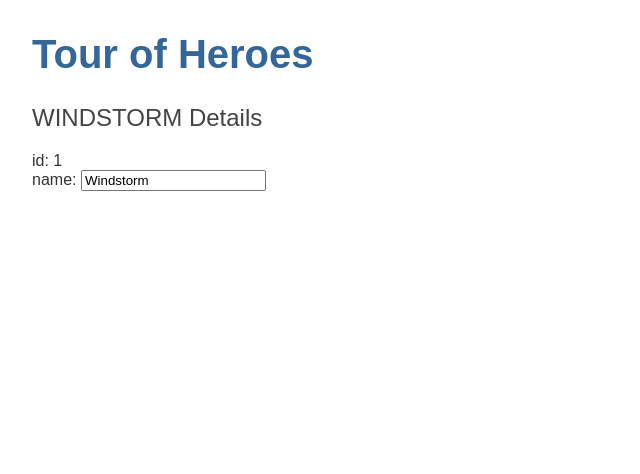
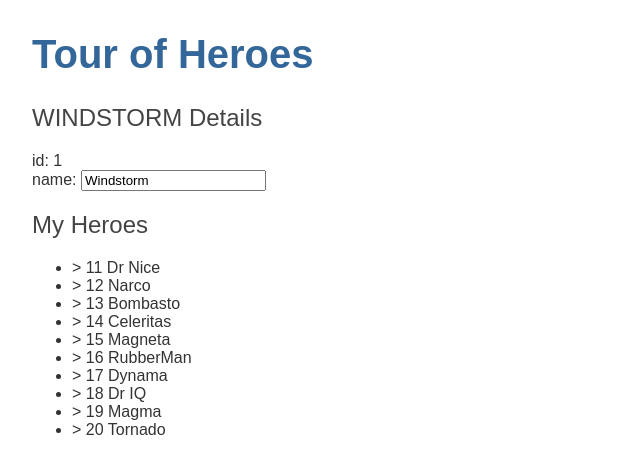
Before and after one commit to estebanquiencke/Practica_angular, an Angular app: page / in a window 1280 px wide. Shown: the top 474 px of the page, without its empty margins (0-640 px from the left). Built offline with nearby package versions, Linux system fonts and the light colour scheme.

Commit message:
2 files modified, 1 added

```diff
--- a/src/app/heroes/heroes.component.html
+++ b/src/app/heroes/heroes.component.html
@@ -6,3 +6,9 @@
         <input [(ngModel)]="hero.name" placeholder="name"/>
           </label>
           </div>
+<h2>My Heroes</h2>
+<ul class="heroes">
+  <li *ngFor="let hero of heroes">>
+      <span class="badge">{{hero.id}}</span> {{hero.name}}
+        </li>
+        </ul>
--- a/src/app/heroes/heroes.component.ts
+++ b/src/app/heroes/heroes.component.ts
@@ -1,12 +1,13 @@
 import { Component, OnInit } from '@angular/core';
 import { Hero } from '../hero';
-
+import { HEROES } from '../mock-heroes';
 @Component({
   selector: 'app-heroes',
     templateUrl: './heroes.component.html',
       styleUrls: ['./heroes.component.css']
       })
       export class HeroesComponent implements OnInit {
+        heroes = HEROES;
         hero: Hero = {
             id: 1,
                 name: 'Windstorm'
--- /dev/null
+++ b/src/app/mock-heroes.ts
@@ -0,0 +1,14 @@
+import { Hero } from './hero';
+
+export const HEROES: Hero[] = [
+  { id: 11, name: 'Dr Nice' },
+    { id: 12, name: 'Narco' },
+      { id: 13, name: 'Bombasto' },
+        { id: 14, name: 'Celeritas' },
+          { id: 15, name: 'Magneta' },
+            { id: 16, name: 'RubberMan' },
+              { id: 17, name: 'Dynama' },
+                { id: 18, name: 'Dr IQ' },
+                  { id: 19, name: 'Magma' },
+                    { id: 20, name: 'Tornado' }
+                    ];
```
